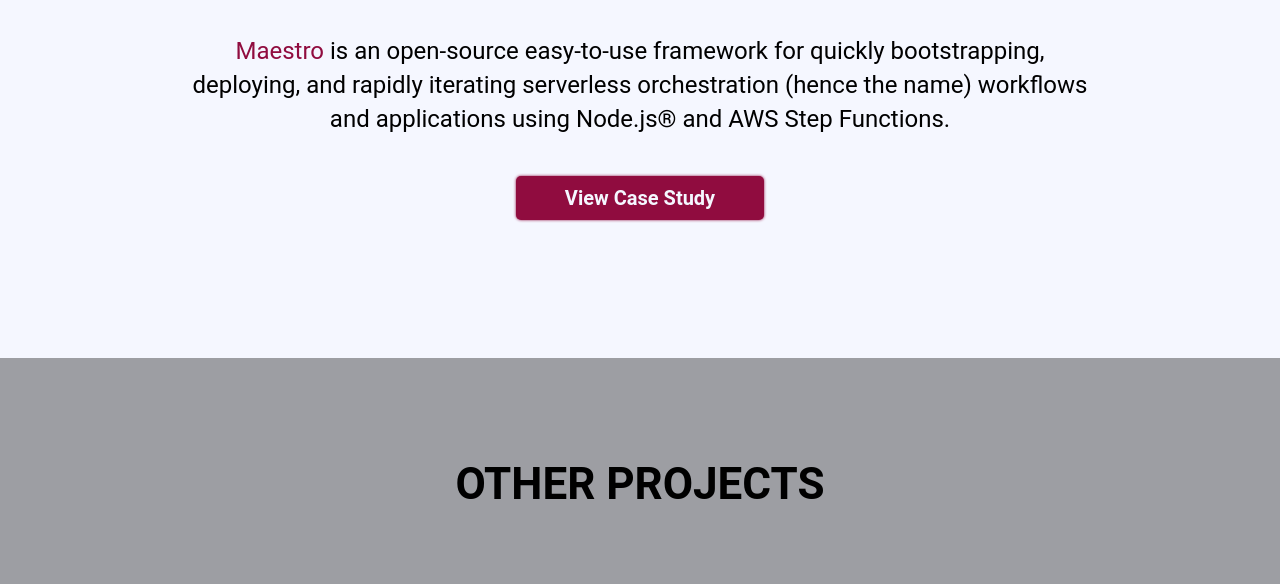
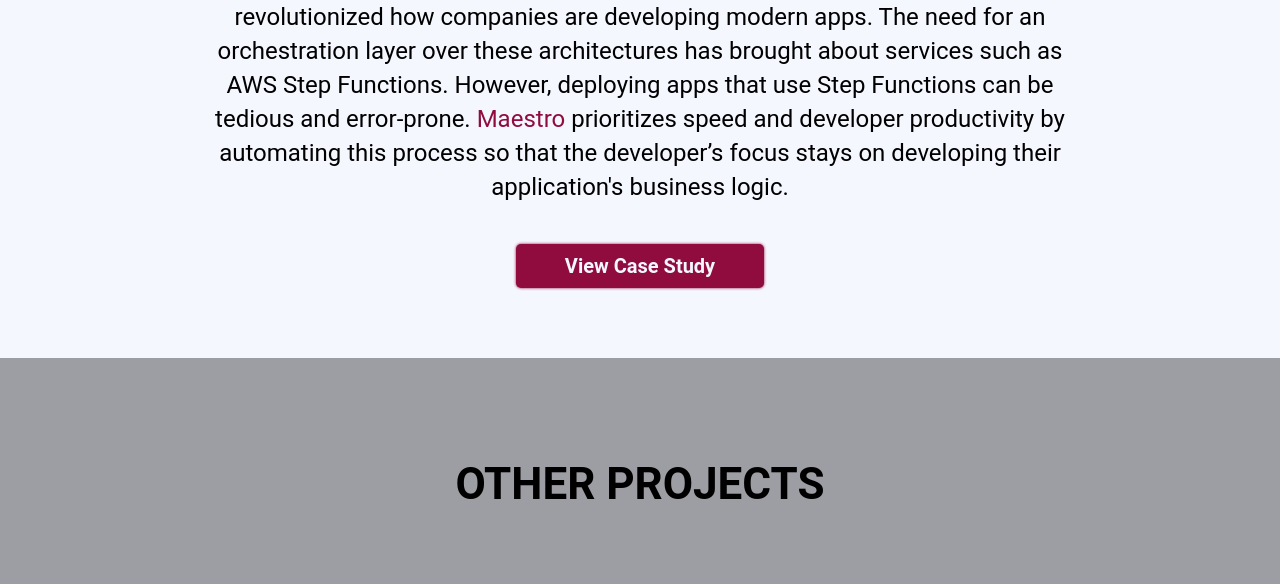
Before and after one commit to zklamm/zklamm.github.io, a plain HTML site: page index.html in a window 1280 px wide. Shown: the part 1644-2228 px from the top of the page. Drawn offline with Linux system fonts and the light colour scheme.

Commit message:
Change description of Maestro

```diff
--- a/index.html
+++ b/index.html
@@ -78,13 +78,21 @@
         </div>
         <div class="flexbox horz-center">
           <p id="maestro-description">
-            <a class="maestro" href="https://maestro-framework.github.io/" target="_blank"
+            The rise of serverless architectures and FaaS offerings such as AWS
+            Lambda has revolutionized how companies are developing modern apps.
+            The need for an orchestration layer over these architectures has
+            brought about services such as AWS Step Functions. However,
+            deploying apps that use Step Functions can be tedious and
+            error-prone.
+            <a
+              class="maestro"
+              href="https://maestro-framework.github.io/"
+              target="_blank"
               >Maestro</a
             >
-            is an open-source easy-to-use framework for quickly bootstrapping,
-            deploying, and rapidly iterating serverless orchestration (hence the
-            name) workflows and applications using Node.js® and AWS Step
-            Functions.
+            prioritizes speed and developer productivity by automating this
+            process so that the developer’s focus stays on developing their
+            application's business logic.
           </p>
           <a
             id="maestro-repo-btn"
```
